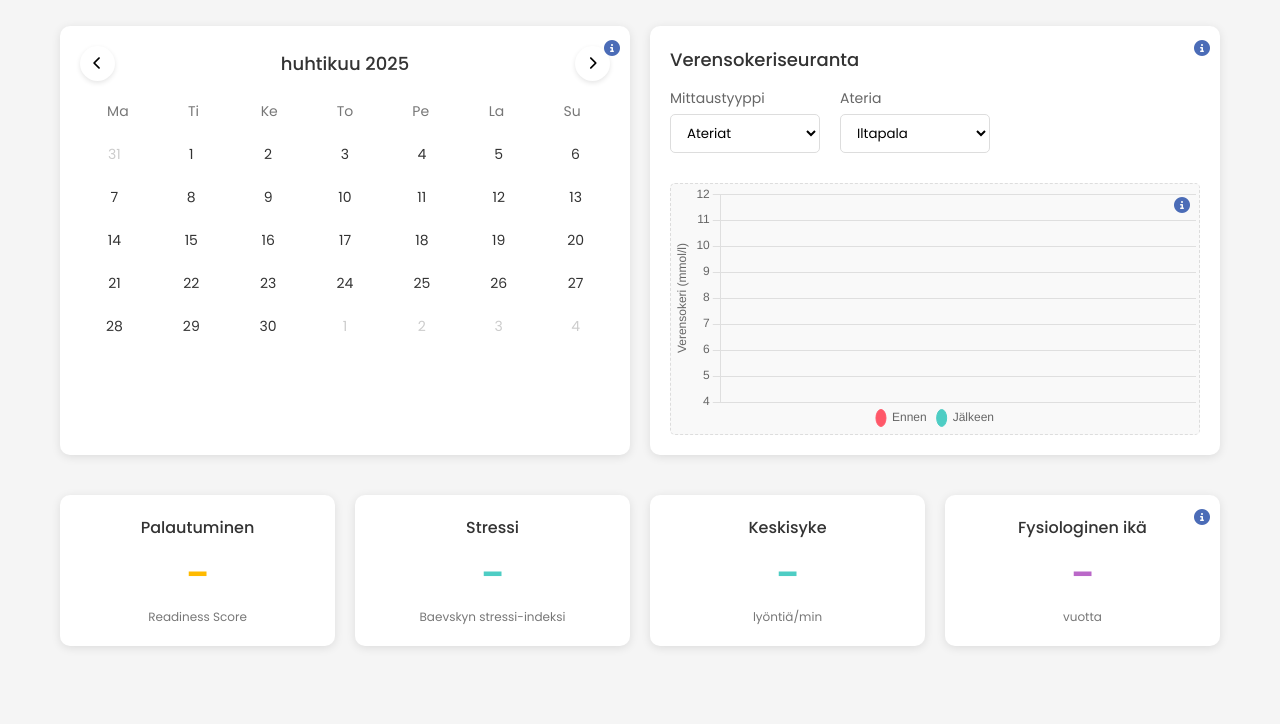
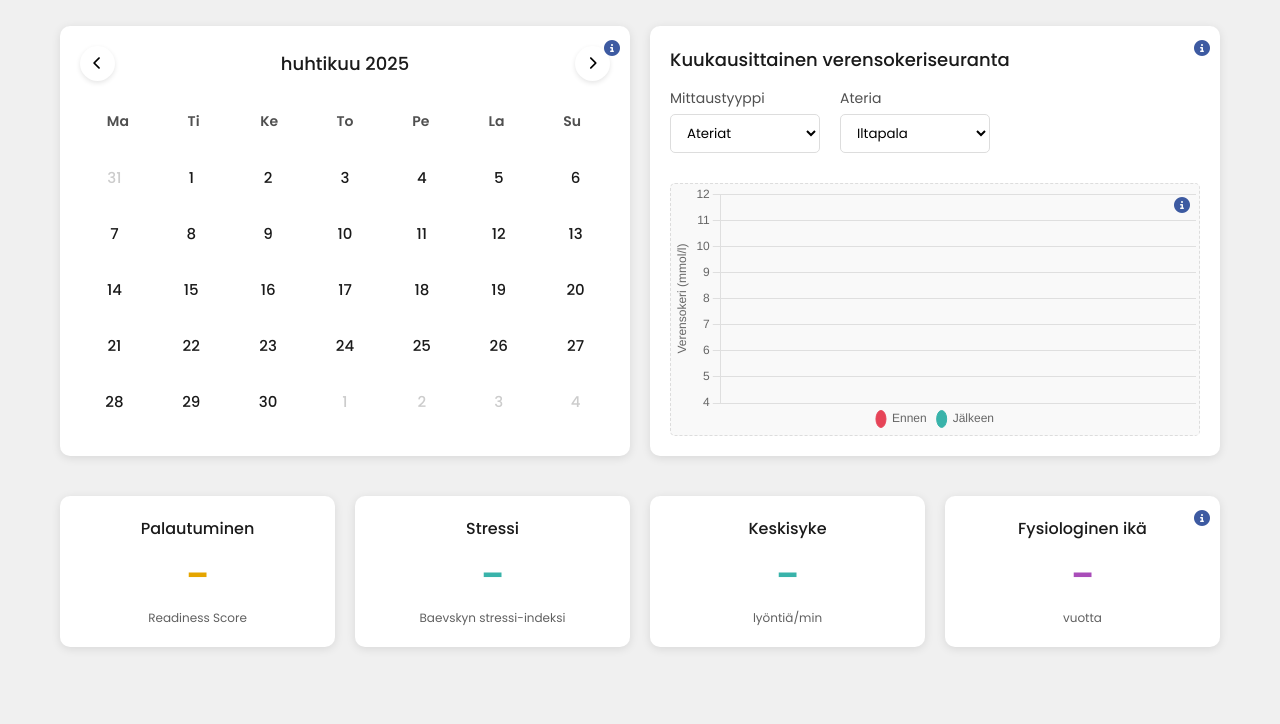
Before and after one commit to kana542/DiaBalance, a website built with Vite: page frontend/src/pages/dashboard.html in a window 1280 px wide. Shown: the part 76-800 px from the top of the page. Built offline with nearby package versions, Linux system fonts and the light colour scheme; no server answers; sample sign-in values are in the browser's storage.

Commit message:
ui päivittelyä fontit, kontrastit, padding yms

```diff
--- a/frontend/src/css/dashboard.css
+++ b/frontend/src/css/dashboard.css
@@ -12,8 +12,8 @@
 
    html, body {
        height: 100%;
-       background-color: #f5f5f5;
-       color: #333;
+       background-color: #f0f0f0;
+       color: #1a1a1a;
    }
 
    body {
@@ -123,7 +123,7 @@
        display: flex;
        justify-content: space-between;
        align-items: center;
-       margin-bottom: 15px;
+       margin-bottom: 25px;
    }
 
    .monthYear {
@@ -148,34 +148,39 @@
    .days {
        display: grid;
        grid-template-columns: repeat(7, 1fr);
-       margin-bottom: 10px;
+       margin-bottom: 15px;
    }
 
    .day {
        text-align: center;
        padding: 5px;
        font-size: 14px;
-       color: #777;
+       color: #505050;
+       font-weight: 600;
    }
 
    /* Päivämäärät */
    .dates {
-       display: grid;
-       grid-template-columns: repeat(7, 1fr);
-       grid-gap: 8px;
-   }
+    display: grid;
+    grid-template-columns: repeat(7, 1fr);
+    grid-row-gap: 16px;
+    grid-column-gap: 8px;
+    padding: 5px 0 15px 0;
+ }
 
    .date {
-       height: 35px;
-       width: 35px;
+       height: 40px;
+       width: 40px;
        display: flex;
        align-items: center;
        justify-content: center;
        margin: 0 auto;
        border-radius: 50%;
        cursor: pointer;
-       font-size: 14px;
+       font-size: 15px;
        position: relative;
+       color:#1a1a1a;
+       font-weight: 500;
    }
 
    .date.active, .date:hover {
@@ -201,17 +206,17 @@
    }
 
    .date.has-notification::after {
-       background-color: #ff5869;
+       background-color: #e64458;
    }
 
    /* Valmiit merkinnät punaisella indikaattorilla */
    .date.has-complete-entry::after {
-       background-color: #ff5869;
+       background-color: #e64458
    }
 
    /* Keskeneräiset merkinnät oranssilla indikaattorilla */
    .date.has-partial-entry::after {
-       background-color: #ff9f43;
+       background-color: #d98a38
    }
 
    /* ==============================================
@@ -221,6 +226,7 @@
        font-size: 18px;
        margin-bottom: 15px;
        font-weight: 500;
+       color: #1a1a1a;
    }
 
    h3 {
@@ -244,7 +250,7 @@
 
    .filter-group label {
        font-size: 14px;
-       color: #666;
+       color: #505050;
    }
 
    .filter-select {
@@ -341,11 +347,11 @@
    }
 
    .legend-color.before {
-       background-color: #ff5869;
+       background-color: #e64458;
    }
 
    .legend-color.after {
-       background-color: #4ecdc4;
+       background-color: #39b3aa;
    }
 
    /* ==============================================
@@ -370,24 +376,24 @@
        font-size: 32px;
        font-weight: 700;
        margin: 10px 0;
-       color: #ffba00; /* Palautuminen */
+       color: #e5a500/* Palautuminen */
    }
 
    .metric-value.stress {
-       color: #4ecdc4; /* Stressi */
+       color: #39b3aa; /* Stressi */
    }
 
    .metric-value.heart-rate {
-       color: #4ecdc4; /* Keskisyke */
+       color: #39b3aa; /* Keskisyke */
    }
 
    .metric-value.age {
-       color: #ba68c8; /* Fysiologinen ikä */
+       color: #a94db9; /* Fysiologinen ikä */
    }
 
    .metric-label {
        font-size: 12px;
-       color: #777;
+       color: #606060;
    }
 
    /* ==============================================
@@ -401,14 +407,14 @@
     background: transparent;
     border: none;
     font-size: 16px;
-    color: #4b6cb7;
+    color: #3d5aa1;
     cursor: pointer;
     z-index: 5;
     transition: all 0.2s ease;
    }
 
    .info-button:hover {
-       color: #3a5a9b;
+       color: #2d487e;
        transform: scale(1.1);
    }
 
@@ -562,7 +568,7 @@
    }
 
    .btn-primary {
-       background-color: #1cb0f6;
+       background-color: #0a96db;
        color: white;
        border: none;
        padding: 8px 15px;
@@ -571,7 +577,7 @@
    }
 
    .btn-danger {
-       background-color: #ff5869;
+       background-color: #e64458;
        color: white;
        border: none;
        padding: 8px 15px;
--- a/frontend/src/css/login.css
+++ b/frontend/src/css/login.css
@@ -18,6 +18,7 @@
     display: block;
     margin-bottom: 5px;
     font-weight: bold;
+    color: #505050;
 }
 
 .form-group input {
@@ -29,7 +30,7 @@
 }
 
 .error-message {
-    color: #e74c3c;
+    color: #d4382a;
     margin-bottom: 15px;
     min-height: 20px;
 }
@@ -39,7 +40,7 @@ p {
 }
 
 a {
-    color: #4b6cb7;
+    color: #3d5aa1;
     text-decoration: none;
 }
 
--- a/frontend/src/css/main.css
+++ b/frontend/src/css/main.css
@@ -8,8 +8,8 @@
 body {
    font-family: Arial, sans-serif;
    line-height: 1.6;
-   background-color: #f4f4f4;
-   color: #333;
+   background-color: #f0f0f0;
+   color: #1a1a1a;
    min-height: 100vh;
    display: flex;
    flex-direction: column;
@@ -26,7 +26,7 @@ body {
 
 h1 {
    margin-bottom: 30px;
-   color: #333;
+   color: #1a1a1a;
 }
 
 .button-container {
@@ -35,7 +35,7 @@ h1 {
 
 .btn {
    display: inline-block;
-   background: #4b6cb7;
+   background: #3d5aa1;
    color: #fff;
    border: none;
    padding: 10px 20px;
@@ -49,15 +49,15 @@ h1 {
 }
 
 .btn:hover {
-   background: #3a5a9b;
+   background: #2d487e;
 }
 
 .btn-secondary {
-   background: #6c757d;
+   background: #5a6268;
 }
 
 .btn-secondary:hover {
-   background: #5a6268;
+   background: #4a5258;
 }
 
 .logo-container {
--- a/frontend/src/js/dashboard/chart-module.js
+++ b/frontend/src/js/dashboard/chart-module.js
@@ -123,8 +123,8 @@ function initializeChart() {
                 {
                     label: 'Ennen',
                     data: [],
-                    borderColor: '#ff5869',
-                    backgroundColor: '#ff5869',
+                    borderColor: '#e64458',
+                    backgroundColor: '#e64458',
                     tension: 0.4, // Pehmeämmät kaaret
                     fill: false, // Ei täyttöä viivan alle
                     pointRadius: 5,
@@ -133,8 +133,8 @@ function initializeChart() {
                 {
                     label: 'Jälkeen',
                     data: [],
-                    borderColor: '#4ecdc4',
-                    backgroundColor: '#4ecdc4',
+                    borderColor: '#39b3aa',
+                    backgroundColor: '#39b3aa',
                     tension: 0.4, // Pehmeämmät kaaret
                     fill: false, // Ei täyttöä viivan alle
                     pointRadius: 5,
--- a/frontend/src/js/dashboard/info-module.js
+++ b/frontend/src/js/dashboard/info-module.js
@@ -7,15 +7,15 @@
 const infoContent = {
    calendar: {
        title: "Kalenterin käyttö",
-       content: "Kalenteri näyttää kaikki kuukauden päivät. Punaisella merkityt päivät sisältävät valmiit merkinnät, oranssilla merkityt osittaiset merkinnät. Klikkaa päivämäärää nähdäksesi sen päivän tiedot. Tuplaklikkaa päivämäärää lisätäksesi tai muokataksesi merkintää."
+       content: "Kalenteri näyttää kaikki kuukauden päivät. Punaisella merkityt päivät sisältävät valmiit merkinnät, oranssilla merkityt osittaiset merkinnät. Klikkaa päivämäärää nähdäksesi sen päivän HRV-tiedot. Tuplaklikkaa päivämäärää lisätäksesi tai muokataksesi merkintää."
    },
    bloodSugar: {
-       title: "Verensokeriseuranta",
-       content: "Tämä osio näyttää verensokeriarvosi valitulta päivältä. Voit tarkastella perusseurannan arvoja (aamu- ja ilta-arvot) tai ateriakohtaisia arvoja (ennen ja jälkeen)."
+       title: "Kuukausittainen verensokeriseuranta",
+       content: "Tämä osio näyttää merkatut verensokeriarvosi valitulta kuukaudelta. Voit tarkastella perusseurannan arvoja (aamu- ja ilta-arvot) tai ateriakohtaisia arvoja (ennen ja jälkeen)."
    },
    chart: {
        title: "Kaaviotieto",
-       content: "Kaavio näyttää verensokeriarvojen kehityksen kuukauden ajalta. Voit valita näytettäväksi perusseurannan tai ateriakohtaiset arvot. Punaiset pisteet ovat mittauksia ennen ateriaa, turkoosin väriset mittauksia aterian jälkeen."
+       content: "Kaavio näyttää verensokeriarvojen kehityksen kuukauden ajalta. Voit valita näytettäväksi perusseurannan tai ateriakohtaiset arvot. Punaiset pisteet ovat mittauksia ennen ateriaa, turkoosin väriset mittauksia aterian jälkeen. Laittamalla kursorin pisteen päälle, näet yksittäisen merkinnän tiedot"
    },
    hrv: {
        title: "HRV-analyysi",
--- a/frontend/src/pages/dashboard.html
+++ b/frontend/src/pages/dashboard.html
@@ -56,7 +56,7 @@
                     <button class="info-button" id="bloodSugarInfoBtn">
                         <i class="fa-solid fa-circle-info"></i>
                     </button>
-                    <h2>Verensokeriseuranta</h2>
+                    <h2>Kuukausittainen verensokeriseuranta</h2>
                     <div class="measurement-filters">
                         <div class="filter-group">
                             <label for="measurementType">Mittaustyyppi</label>
```
Also changed, not shown: frontend/src/css/register.css (+9 -9 lines).
